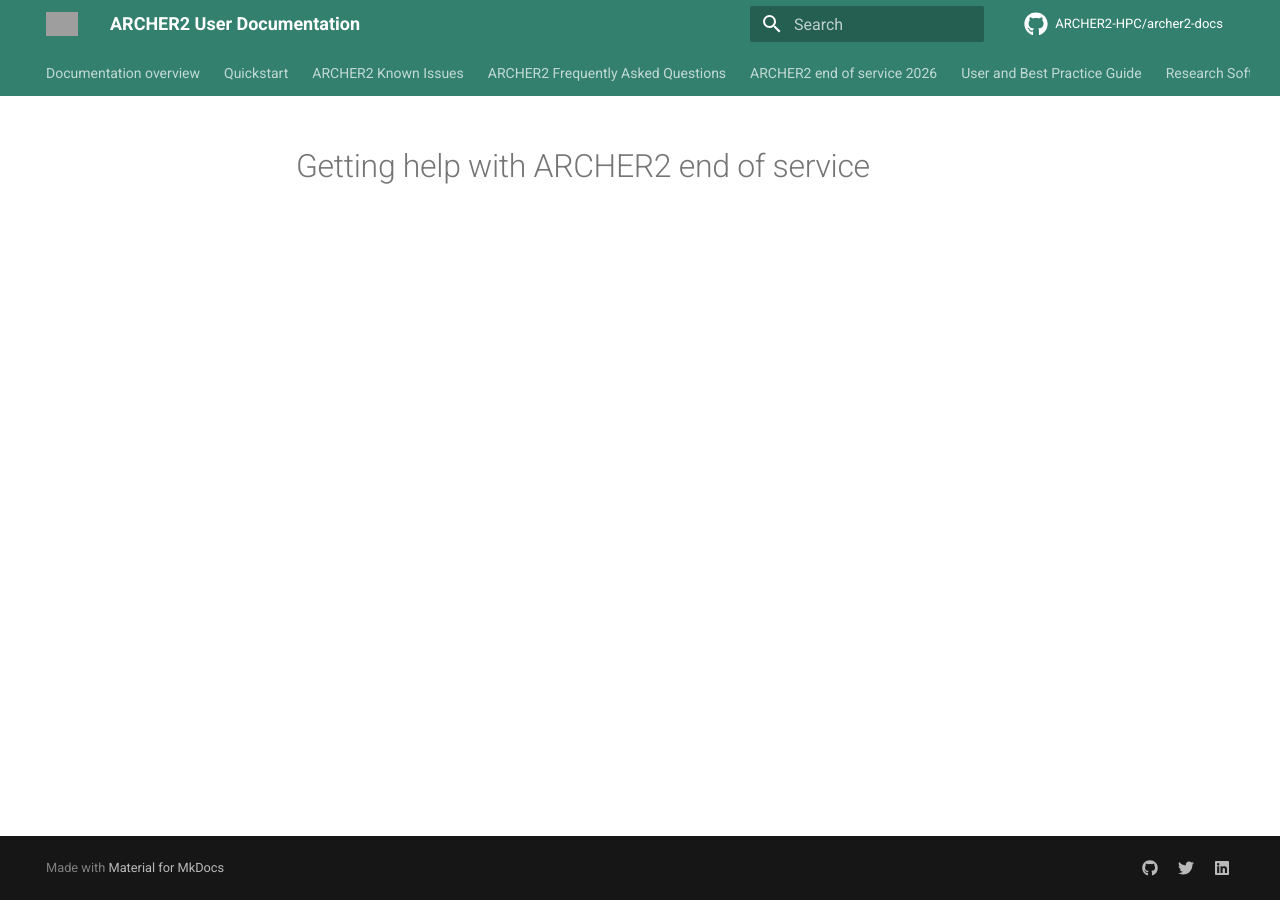
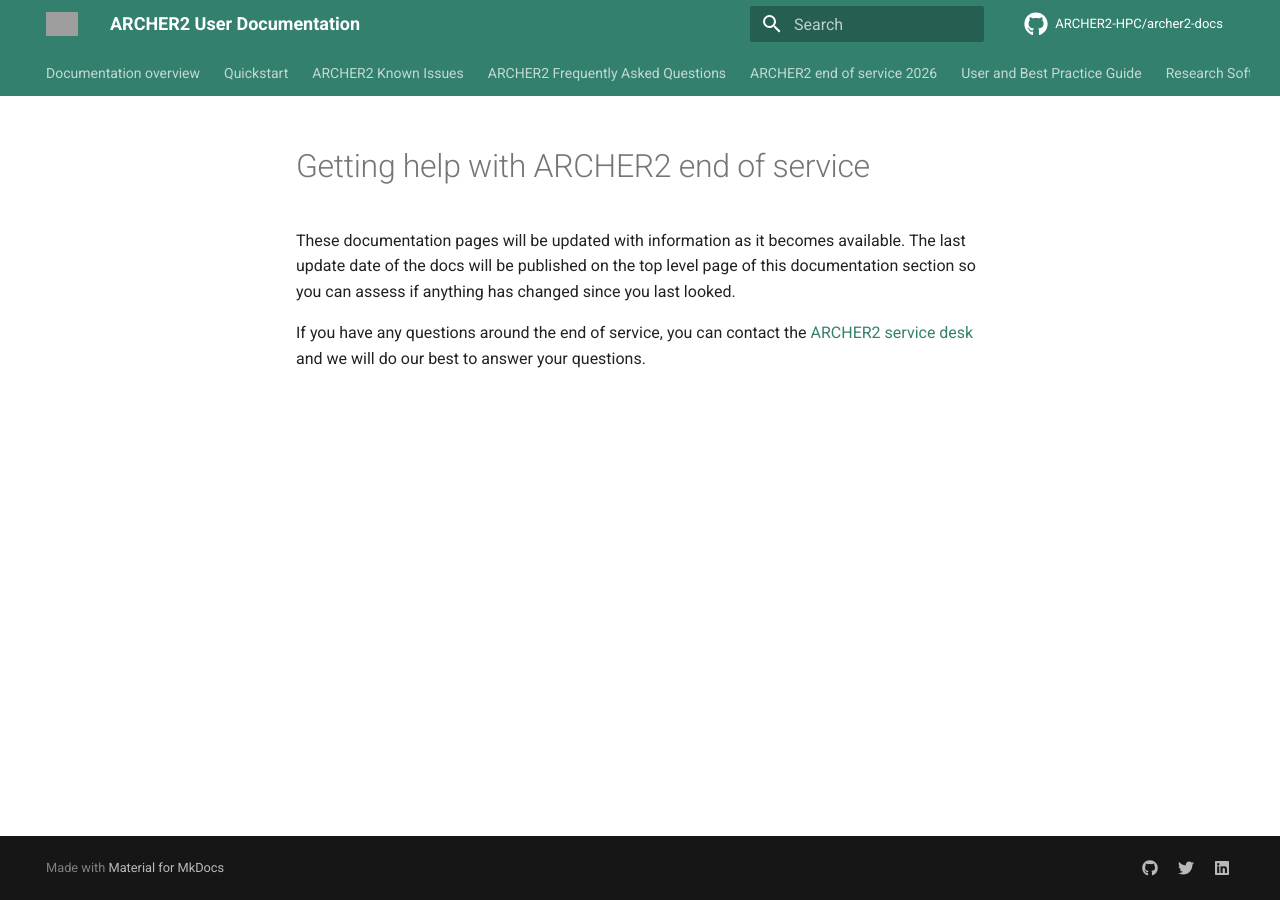
Before and after one commit to ARCHER2-HPC/archer2-docs, an MkDocs documentation site: the page built from docs/end-of-service-2026/support.md, in a window 1280 px wide. Built offline with MkDocs 1.6.1 and Material for MkDocs 9.7.7, drawn with Linux system fonts in a browser that asks for light colours; comment, search, counter and statistics services are not loaded; grey boxes are pictures that could not be loaded.

Commit message:
First pass on support section

```diff
--- a/docs/end-of-service-2026/support.md
+++ b/docs/end-of-service-2026/support.md
@@ -1 +1,10 @@
 # Getting help with ARCHER2 end of service
+
+These documentation pages will be updated with information as it
+becomes available. The last update date of the docs will be published
+on the top level page of this documentation section so you can assess
+if anything has changed since you last looked.
+
+If you have any questions around the end of service, you can contact
+the [ARCHER2 service desk](https://www.archer2.ac.uk/support-access/servicedesk.html)
+and we will do our best to answer your questions.
```
